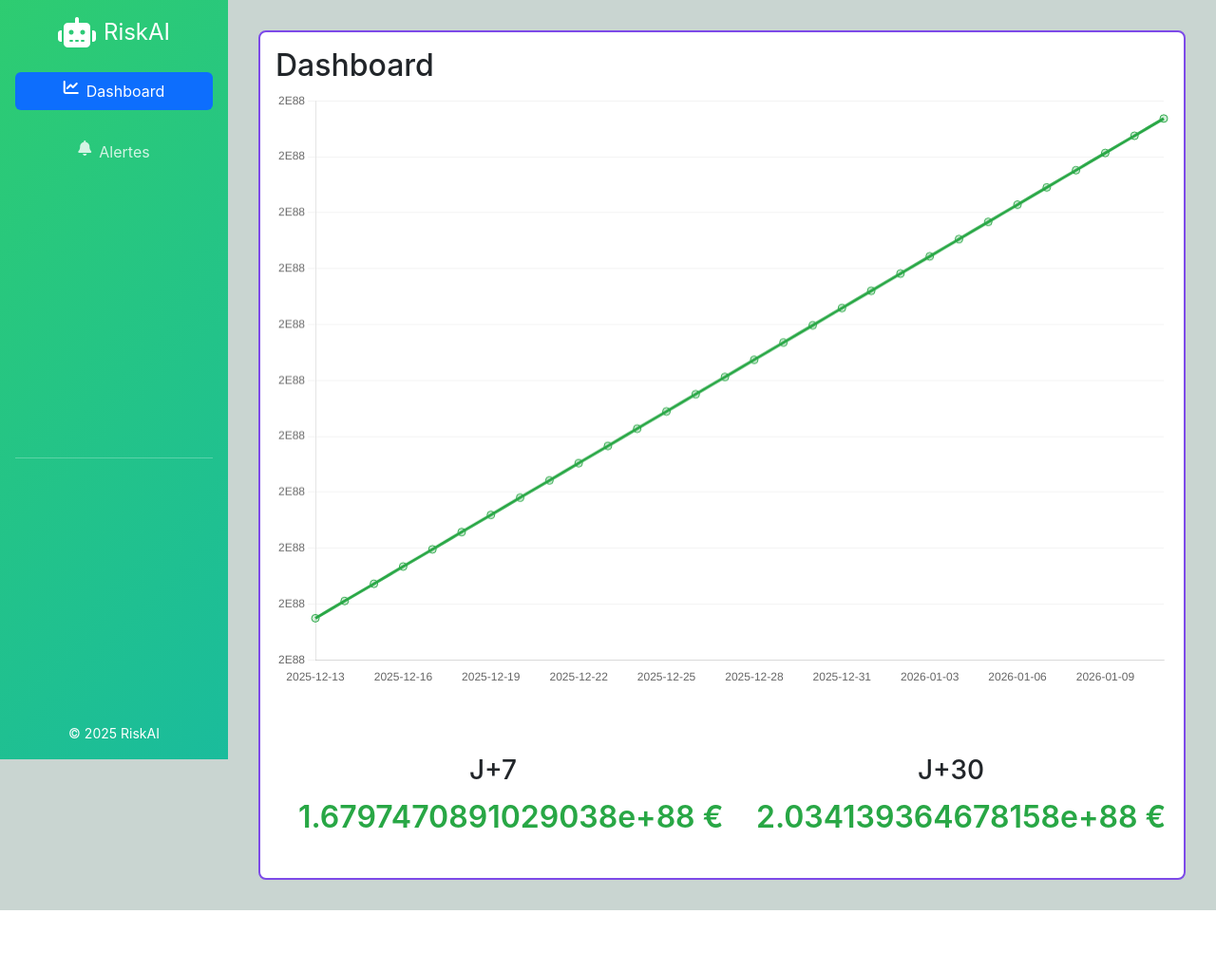
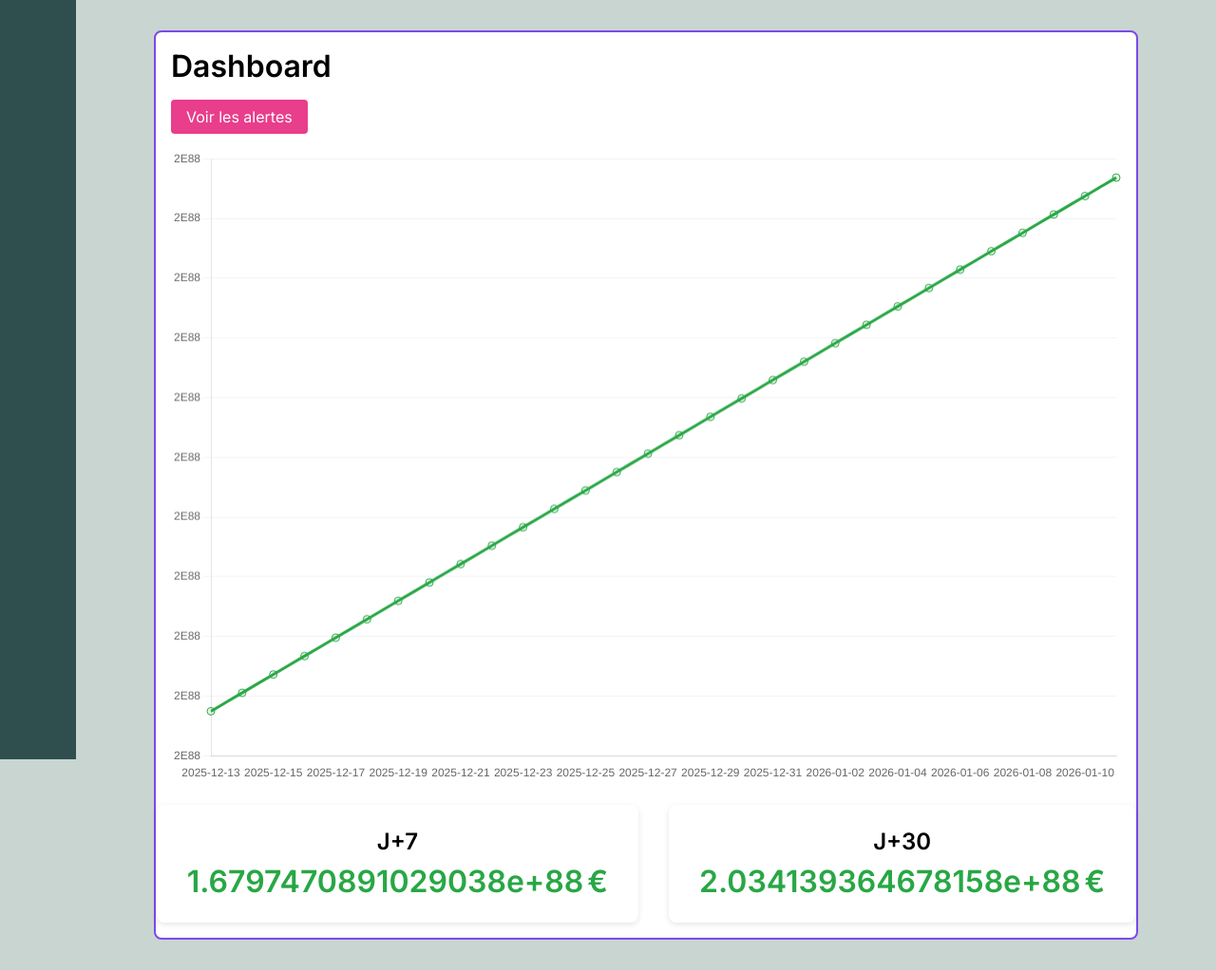
Before and after one commit to totocuti/mvp-tresorerie, a Flask app: page /dashboard/1 in a window 1280 px wide. Shown: the whole page at 95% size. Before the commit the page ends 959 px from the top, so only its background shows below. Run offline with Flask 3, Linux system fonts and the light colour scheme; data comes from the database, SQL or seed files in the repository; some libraries are stand-ins or nearby versions.

Commit message:
Refonte dashboard minimaliste + bouton alertes

```diff
--- a/templates/dashboard.html
+++ b/templates/dashboard.html
@@ -1,49 +1,75 @@
-{% extends 'base.html' %}
-{% block title %}Dashboard – {{ upload_id }}{% endblock %}
-
-{% block content %}
-  <div class="container-main">
-    <h2>Dashboard</h2>
-    <canvas id="forecastChart" height="200"></canvas>
-    <div class="row mt-4 g-4">
-      <div class="col-md-6">
-        <div class="card-small">
-          <h3>J+7</h3>
-          <div class="value">{{ j7|round(2) }} €</div>
+<!doctype html>
+<html lang="fr">
+<head>
+  <meta charset="utf-8">
+  <title>Dashboard</title>
+  <link href="https://fonts.googleapis.com/css2?family=Inter:wght@400;600&display=swap" rel="stylesheet">
+  <style>
+    body { margin:0; background:#c9d5d1; font-family:'Inter',sans-serif; }
+    .sidebar { width:80px; background:#2f4f4f; height:100vh; position:fixed;
+               display:flex; align-items:center; justify-content:center; }
+    .sidebar a { color:#fff; display:block; margin:1rem 0; text-decoration:none; text-align:center; }
+    .main { margin-left:80px; padding:2rem; }
+    .frame { width:100%; max-width:1000px; margin:0 auto; background:#fff;
+             border:2px solid #7d4ae8; border-radius:8px; padding:1rem; }
+    h1 { margin:0 0 1rem; font-weight:600; color:#000; }
+    .cards { margin-top:1.5rem; display:flex; gap:2rem; justify-content:center; }
+    .card { background:#fff; border-radius:8px; padding:1.5rem 2rem; text-align:center;
+            box-shadow:0 2px 6px rgba(0,0,0,0.1); }
+    .card h2 { margin:0 0 0.5rem; font-weight:600; }
+    .card .value { font-size:2rem; color:#28a745; font-weight:600; }
+    .btn-alert { display:inline-block; margin-bottom:1rem; padding:.5rem 1rem;
+                 background:#e83e8c; color:#fff; border-radius:4px; text-decoration:none; }
+  </style>
+</head>
+<body>
+  <div class="sidebar">
+    <a href="/dashboard/1"><i class="fas fa-chart-line fa-2x"></i></a>
+    <a href="/alerts/view/1"><i class="fas fa-bell fa-2x"></i></a>
+  </div>
+  <div class="main">
+    <div class="frame">
+      <h1>Dashboard</h1>
+      <a class="btn-alert" href="{{ url_for('alerts_view', upload_id=upload_id) }}">
+        Voir les alertes
+      </a>
+      <canvas id="chart" height="200"></canvas>
+      <div class="cards">
+        <div class="card">
+          <h2>J+7</h2>
+          <div class="value">{{ j7|round(2) }} €</div>
         </div>
-      </div>
-      <div class="col-md-6">
-        <div class="card-small">
-          <h3>J+30</h3>
-          <div class="value">{{ j30|round(2) }} €</div>
+        <div class="card">
+          <h2>J+30</h2>
+          <div class="value">{{ j30|round(2) }} €</div>
         </div>
       </div>
     </div>
   </div>
-{% endblock %}
-
-{% block scripts %}
   <script src="https://cdn.jsdelivr.net/npm/chart.js"></script>
+  <script src="https://kit.fontawesome.com/yourkit.js"></script>
   <script>
     fetch("{{ url_for('api_forecast', upload_id=upload_id) }}")
       .then(r=>r.json()).then(data=>{
-        const labels = data.map(d=>d.date),
-              values = data.map(d=>d.value);
-        new Chart(document.getElementById('forecastChart'),{
+        new Chart(document.getElementById('chart'), {
           type:'line',
-          data:{ labels, datasets:[{
-            label:'Solde prévu', data:values,
-            borderColor:'#28a745', backgroundColor:'rgba(40,167,69,0.2)',
-            pointRadius:4, tension:0.2
-          }]},
+          data:{
+            labels: data.map(d=>d.date),
+            datasets:[{
+              data: data.map(d=>d.value),
+              borderColor:'#28a745', backgroundColor:'rgba(40,167,69,0.1)',
+              pointRadius:4, tension:0.2
+            }]
+          },
           options:{
-            plugins:{ legend:{ display:false } },
             scales:{
               x:{ grid:{ display:false }, ticks:{ maxRotation:0 } },
               y:{ grid:{ color:'rgba(0,0,0,0.05)' } }
-            }
+            },
+            plugins:{ legend:{ display:false } }
           }
         });
       });
   </script>
-{% endblock %}
+</body>
+</html>
```
